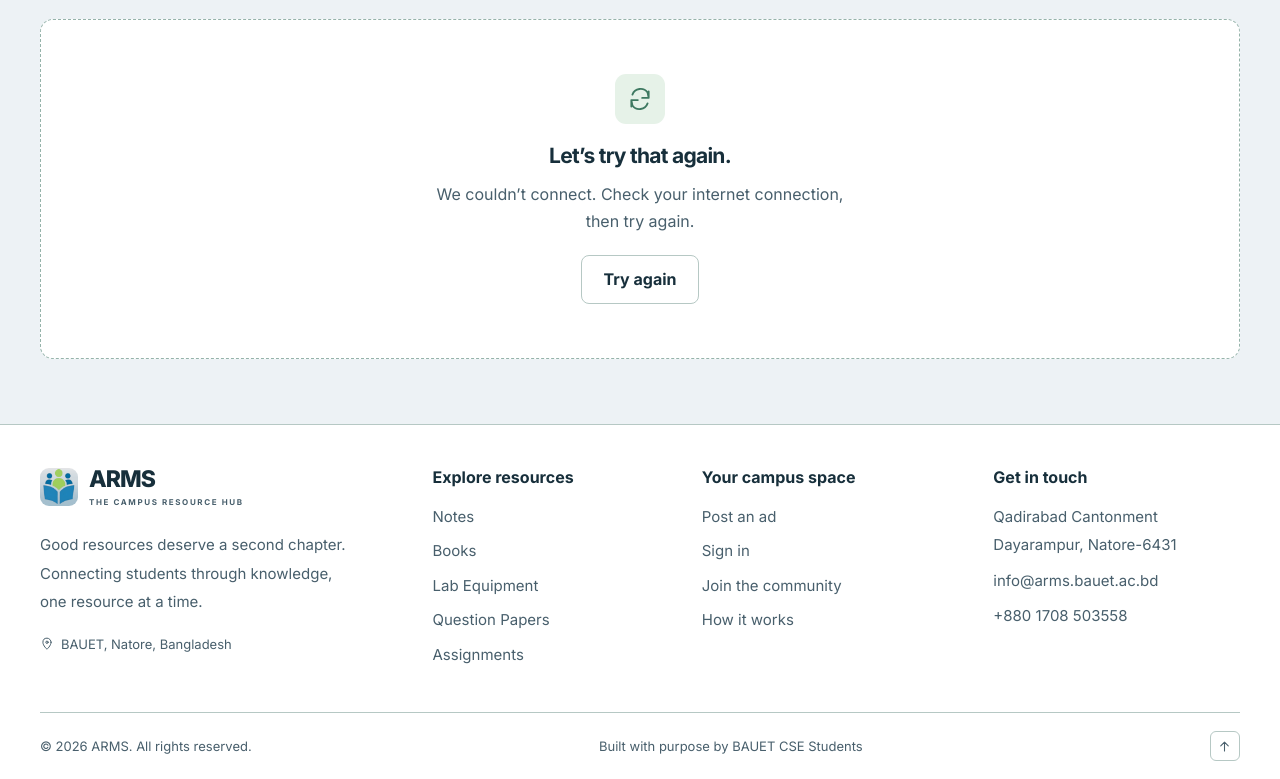
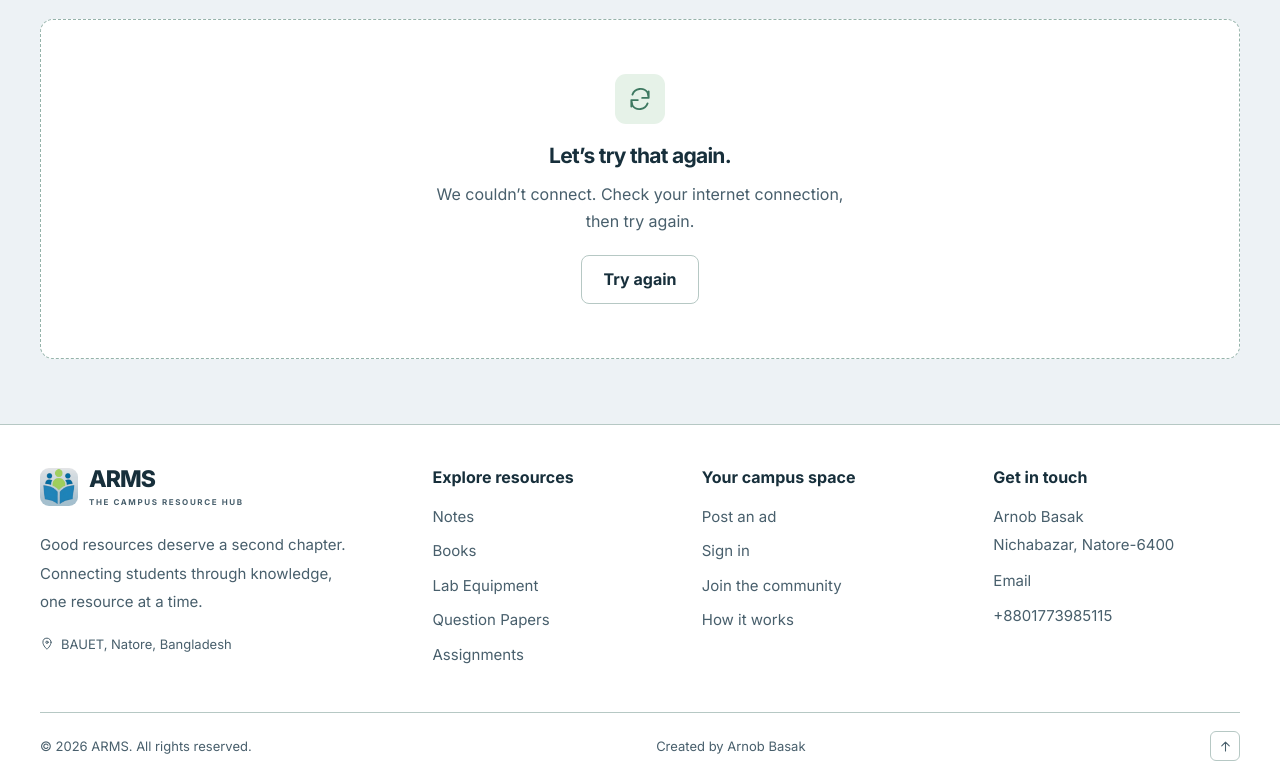
Before and after one commit to Arnob-Basak/ARMS, a plain HTML site: page ads.html in a window 1280 px wide. Shown: the part 595-1374 px from the top of the page. Drawn offline with Linux system fonts and the light colour scheme.

Commit message:
Footer Problem Solved

```diff
--- a/ads.html
+++ b/ads.html
@@ -185,13 +185,13 @@
             </div>
             <div>
                 <h3>Get in touch</h3>
-                <p>Qadirabad Cantonment<br>Dayarampur, Natore-6431</p><a
-                    href="mailto:info@arms.bauet.ac.bd">info@arms.bauet.ac.bd</a><a href="tel:+8801708503558">+880 1708
-                    503558</a>
+                <p>Arnob Basak<br>Nichabazar, Natore-6400</p><a
+                    href="mailto:arnobbasak.ad07@gmail.com">Email</a><a href="tel:+8801773985115">+8801773985115
+                    </a>
             </div>
         </div>
         <div class="container footer-bottom"><span>© <span data-year>2026</span> ARMS. All rights
-                reserved.</span><span>Built with purpose by BAUET CSE Students</span><button class="icon-btn scroll-top"
+                reserved.</span><span>Created by Arnob Basak</span><button class="icon-btn scroll-top"
                 aria-label="Back to top"><svg class="icon " aria-hidden="true">
                     <use href="icons.svg#up"></use>
                 </svg></button></div>
```
Also changed, not shown: index.html (+2 -2 lines).
